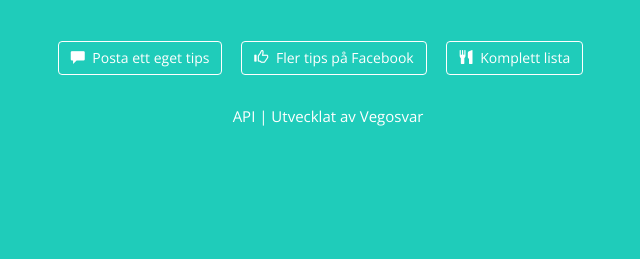
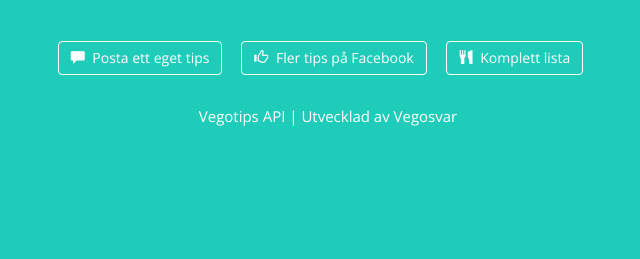
Before and after one commit to Vegosvar/Vegotips, a CodeIgniter app: page /database/lista in a window 1280 px wide. Shown: the part 541-800 px from the top of the page, without its empty margins (312-952 px from the left). Run offline with CodeIgniter, Linux system fonts and the light colour scheme; data that the repository does not hold is empty; some libraries are stand-ins or nearby versions.

```diff
--- a/application/views/api/index.php
+++ b/application/views/api/index.php
@@ -425,7 +425,7 @@ defined('BASEPATH') OR exit('No direct script access allowed');
 					</a>
 				</div>
 
-				<a href="/api">API</a> | Utvecklat av <a href="https://vegosvar.se" target="_blank">Vegosvar</a>
+				<a href="/api">Vegotips API</a> | Utvecklat av <a href="https://vegosvar.se" target="_blank">Vegosvar</a>
 
 			</div>
 		</footer>
--- a/application/views/lista/index.php
+++ b/application/views/lista/index.php
@@ -121,7 +121,7 @@ defined('BASEPATH') OR exit('No direct script access allowed');
 					</a>
 				</div>
 
-				<a href="/api">API</a> | Utvecklat av <a href="https://vegosvar.se" target="_blank">Vegosvar</a>
+				<a href="/api">Vegotips API</a> | Utvecklad av <a href="https://vegosvar.se" target="_blank">Vegosvar</a>
 
 			</div>
 		</footer>
--- a/application/views/main/index.php
+++ b/application/views/main/index.php
@@ -152,7 +152,7 @@ defined('BASEPATH') OR exit('No direct script access allowed');
 					</a>
 				</div>
 
-				<a href="/api">API</a> | Utvecklat av <a href="https://vegosvar.se" target="_blank">Vegosvar</a>
+				<a href="/api">Vegotips API</a> | Utvecklat av <a href="https://vegosvar.se" target="_blank">Vegosvar</a>
 
 			</div>
 		</footer>
```
